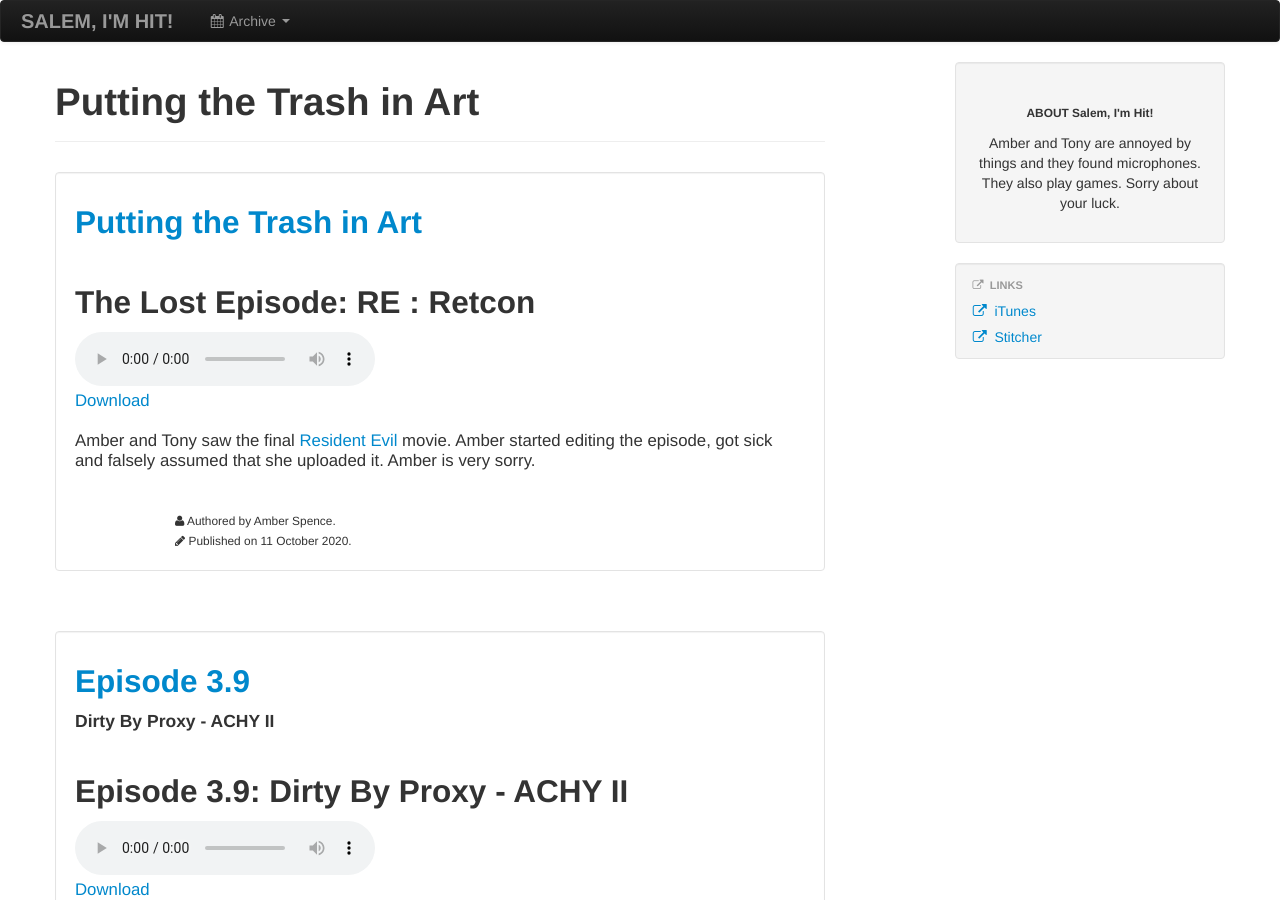
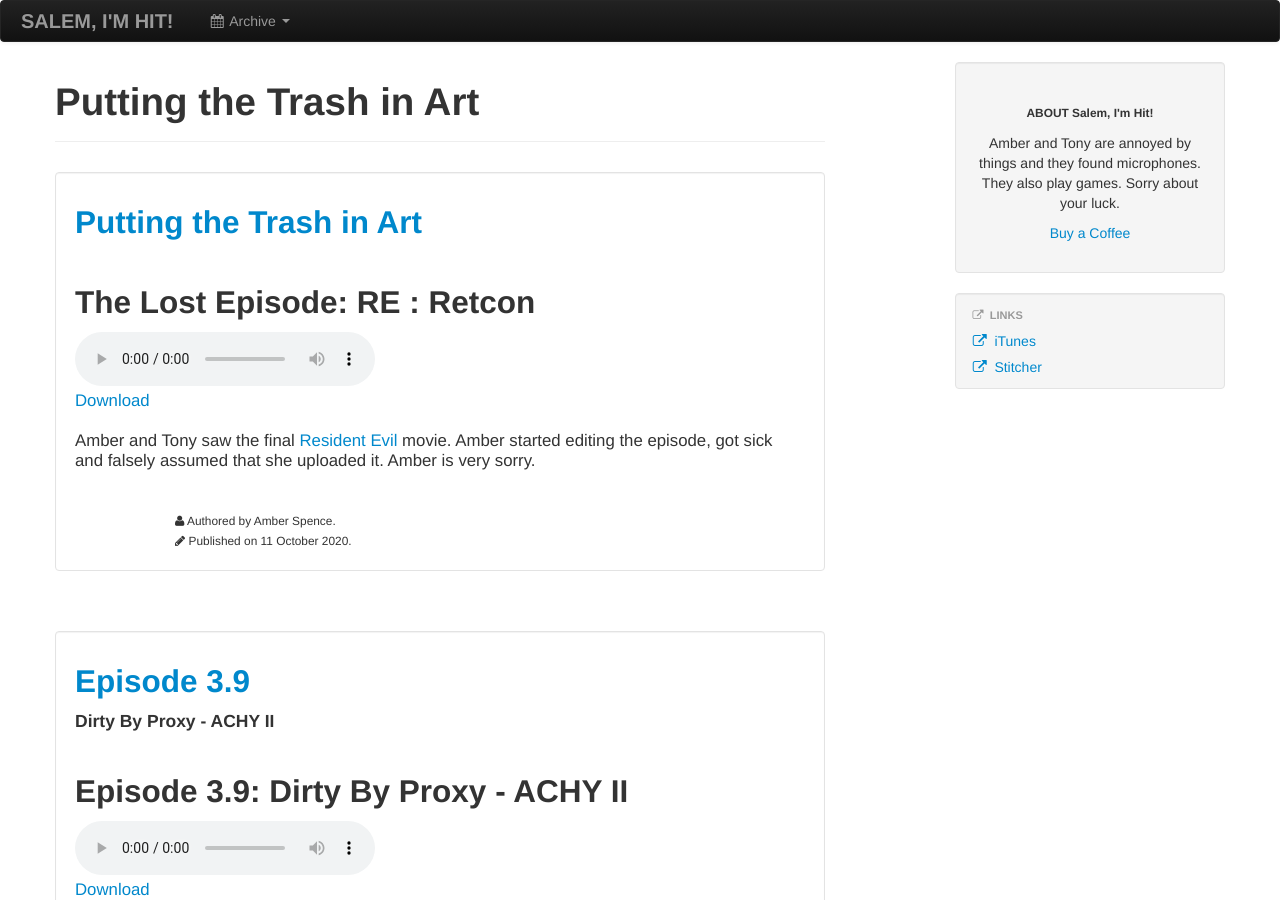
Before and after one commit to theamber/salemimhit, a Jekyll site: the page built from index.html, in a window 1280 px wide and 900 px high. Built offline with Jekyll 4.4.1, drawn with Linux system fonts in a browser that asks for light colours; the list of posts is cut into pages by our own code.

Commit message:
coffee link

```diff
--- a/_includes/content/brief-bio.html
+++ b/_includes/content/brief-bio.html
@@ -1,2 +1,3 @@
 <p class="text-center"><small><strong>ABOUT Salem, I'm Hit!</strong></small></p>
 <p>Amber and Tony are annoyed by things and they found microphones.  They also play games. Sorry about your luck.</p>
+<p><a href="https://ko-fi.com/theamber">Buy a Coffee</a></p>
```
